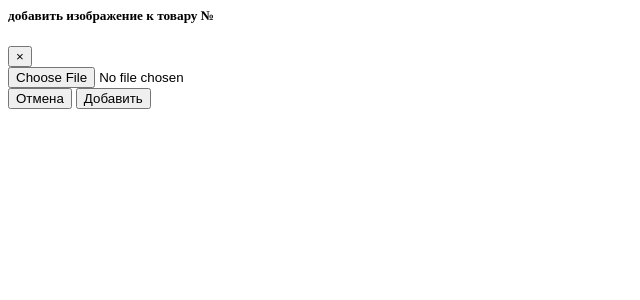
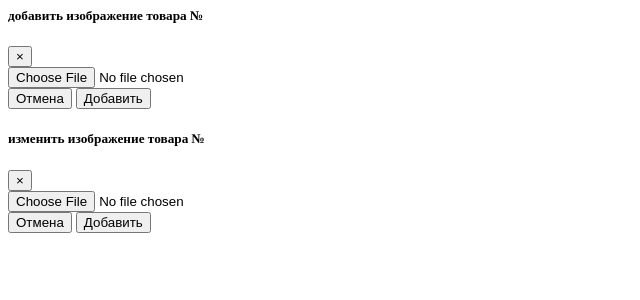
Before and after one commit to NikitaHodor/cosmetics, a PHP site: page /imageModal.php in a window 1280 px wide. Shown: the top 300 px of the page, without its empty margins (0-640 px from the left). Run offline with PHP 8.4, Linux system fonts and the light colour scheme; data that the repository does not hold is empty; some libraries are stand-ins or nearby versions.

Commit message:
CRUD image update

```diff
--- a/views/admin/cosmetics/imageModal.php
+++ b/views/admin/cosmetics/imageModal.php
@@ -3,7 +3,7 @@
     <div class="modal-dialog modal-dialog-centered" role="document">
         <div class="modal-content shadow">
             <div class="modal-header">
-                <h5 class="modal-title" id="exampleModalLabel">добавить изображение к товару № <?=$cosmetic['cosmetic_id'] ?></h5>
+                <h5 class="modal-title" id="exampleModalLabel">добавить изображение  товара № <?=$cosmetic['cosmetic_id'] ?></h5>
                 <button type="button" class="close" data-dismiss="modal" aria-label="Close">
                     <span aria-hidden="true">&times;</span>
                 </button>
@@ -23,3 +23,30 @@
         </div>
     </div>
 </div>
+
+
+<!-- Modal image update -->
+<div class="modal fade" id="ImageModalUpdate<?=$cosmetic['cosmetic_id'] ?>" tabindex="-1" role="dialog" aria-labelledby="exampleModalLabel" aria-hidden="true">
+    <div class="modal-dialog modal-dialog-centered" role="document">
+        <div class="modal-content shadow">
+            <div class="modal-header">
+                <h5 class="modal-title" id="exampleModalLabel">изменить изображение товара № <?=$cosmetic['cosmetic_id'] ?></h5>
+                <button type="button" class="close" data-dismiss="modal" aria-label="Close">
+                    <span aria-hidden="true">&times;</span>
+                </button>
+            </div>
+            <div class="modal-body">
+	        <form enctype="multipart/form-data" action="<?= SITE_ROOT . 'admin/cosmetics/' . $cosmetic['cosmetic_id'] ?>" method="post">
+	        	<div class="form-group">
+	        		<input type="file" class="form-control" name="upload_image">
+	        	</div>
+
+	      <div class="modal-footer">
+	        <button type="button" class="btn btn-secondary" data-dismiss="modal">Отмена</button>
+	        <button type="submit" name="image_update_submit" class="btn btn-primary">Добавить</button>
+	      </div>
+	  		</form>
+	    </div>
+        </div>
+    </div>
+</div>
--- a/views/admin/cosmetics/index.php
+++ b/views/admin/cosmetics/index.php
@@ -46,7 +46,11 @@
                                 <a href="<?= SITE_ROOT . 'admin/cosmetics/' . $cosmetic['cosmetic_id'] ?>" class="btn btn-success btn-sm" data-toggle="modal" data-target="#editModal<?=$cosmetic['cosmetic_id'] ?>"><i class="fa fa-edit"></i></a>
                                 <a href="<?= SITE_ROOT . 'admin/cosmetics/' . $cosmetic['cosmetic_id'] ?>" class="btn btn-danger btn-sm" data-toggle="modal" data-target="#deleteModal<?=$cosmetic['cosmetic_id'] ?>"><i class="fa fa-trash"></i></a>
                                 <?php require 'modal.php'; ?>
+                                <? if (!$cosmetic['image_url']): ?>
                                 <a href="<?= SITE_ROOT . 'admin/cosmetics/' . $cosmetic['cosmetic_id'] ?>" class="btn btn-success btn-sm" data-toggle="modal" data-target="#ImageModal<?=$cosmetic['cosmetic_id'] ?>"><i class="fa fa-image"></i></a>
+                                <? else: ?>
+                                <a href="<?= SITE_ROOT . 'admin/cosmetics/' . $cosmetic['cosmetic_id'] ?>" class="btn btn-success btn-sm" data-toggle="modal" data-target="#ImageModalUpdate<?=$cosmetic['cosmetic_id'] ?>"><i class="fa fa-image"></i></a>
+                                <? endif; ?>
                                 <?php require 'imageModal.php'; ?>
                             </td>
                         </tr>
--- a/views/admin/users/index.php
+++ b/views/admin/users/index.php
@@ -10,7 +10,7 @@
 						<tr>
 							<th>№</th>
 							<th>Логин</th>
-							<th>Пароль</th>
+<!--							<th>Пароль</th>-->
 							<th>Админ</th>
 							<th>Действие</th>
 						</tr>
@@ -18,7 +18,7 @@
 						<tr>
 							<td><?=$user['user_id'] ?></td>
 							<td><?=$user['user_login'] ?></td>
-							<td><?=$user['user_password'] ?></td>
+<!--							<td><?=$user['user_password'] ?></td>-->
 							<td><?=$user['user_is_admin'] ?></td>
 							<td>
 								<a href="<?= SITE_ROOT . 'admin/users/' . $user['user_id'] ?>" class="btn btn-success btn-sm" data-toggle="modal" data-target="#editModal<?=$user['user_id'] ?>"><i class="fa fa-edit"></i></a>
--- a/views/brands/view.php
+++ b/views/brands/view.php
@@ -9,7 +9,7 @@
         <p class="card-text"><?= $cosmetic['cosmetic_description']; ?></p>
 	    <? if (User::checkIfUserAuthorized()) : ?>
         <div class="row">
-            <a class="btn btn-primary" onclick="addToCart(<?= $cosmetic['cosmetic_id']; ?>)">Добавить в корзину </a>
+            <a class="btn btn-secondary" onclick="addToCart(<?= $cosmetic['cosmetic_id']; ?>)">Добавить в корзину </a>
         </div>
         <? endif; ?>
 <!--
--- a/views/categories/view.php
+++ b/views/categories/view.php
@@ -9,7 +9,7 @@
         <p class="card-text"><?= $cosmetic['cosmetic_description']; ?></p>
 	    <? if (User::checkIfUserAuthorized()) : ?>
         <div class="row">
-            <a class="btn btn-primary" onclick="addToCart(<?= $cosmetic['cosmetic_id']; ?>)">Добавить в корзину </a>
+            <a class="btn btn-secondary" onclick="addToCart(<?= $cosmetic['cosmetic_id']; ?>)">Добавить в корзину </a>
         </div>
         <? endif; ?>
 <!--
```
Also changed, not shown: config/routes.php (+5 -5 lines), controllers/AdminPanelController.php (+40 -5 lines), models/AdminPanel.php (+10 -0 lines), assets/img/alex-ware-fWJt5zarh30-unsplash.jpg (deleted), assets/img/fulvio-ciccolo-iDDGJt3veps-unsplash.jpg (added).
